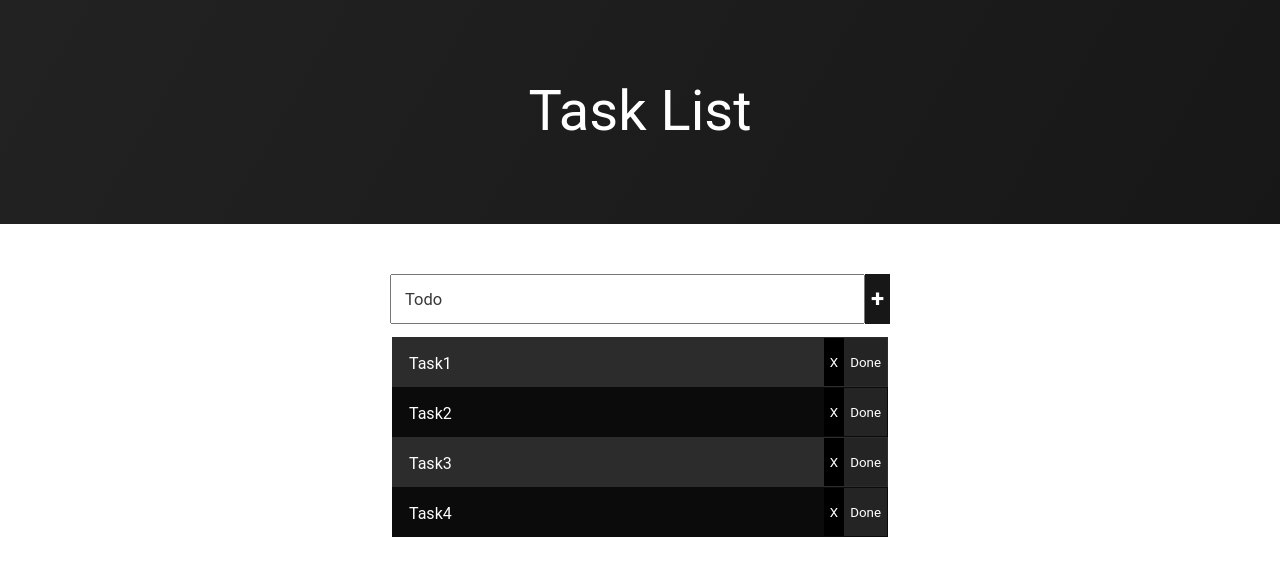
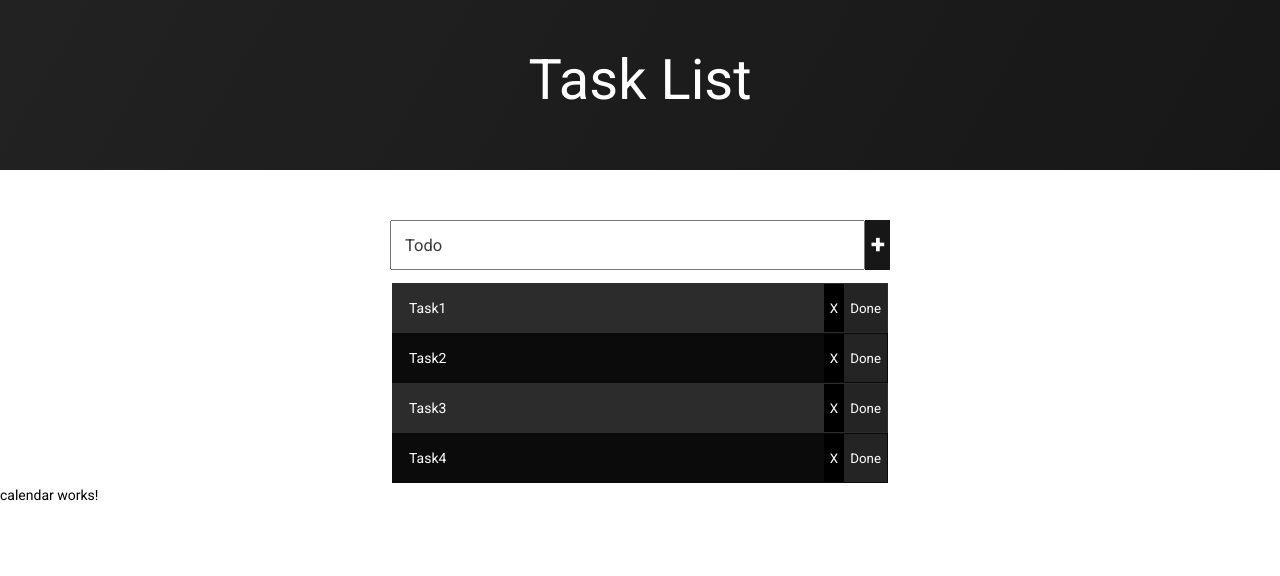
Before and after one commit to AppyRamSameer/task-list-app, an Angular app: page / in a window 1280 px wide. Shown: the top 576 px of the page. Built offline with nearby package versions, Linux system fonts and the light colour scheme.

Commit message:
create calender component and added a angular/material

```diff
--- a/angular.json
+++ b/angular.json
@@ -27,6 +27,7 @@
               "src/assets"
             ],
             "styles": [
+              "./node_modules/@angular/material/prebuilt-themes/deeppurple-amber.css",
               "src/styles.css"
             ],
             "scripts": []
@@ -94,6 +95,7 @@
               "src/assets"
             ],
             "styles": [
+              "./node_modules/@angular/material/prebuilt-themes/deeppurple-amber.css",
               "src/styles.css"
             ],
             "scripts": []
--- a/package.json
+++ b/package.json
@@ -11,10 +11,12 @@
   "private": true,
   "dependencies": {
     "@angular/animations": "~13.3.0",
+    "@angular/cdk": "^13.3.9",
     "@angular/common": "~13.3.0",
     "@angular/compiler": "~13.3.0",
     "@angular/core": "~13.3.0",
     "@angular/forms": "~13.3.0",
+    "@angular/material": "^13.3.9",
     "@angular/platform-browser": "~13.3.0",
     "@angular/platform-browser-dynamic": "~13.3.0",
     "@angular/router": "~13.3.0",
--- a/src/app/app.component.html
+++ b/src/app/app.component.html
@@ -1,2 +1,5 @@
 <header>Task List</header>
-<task-list></task-list>
+<body>
+  <task-list></task-list>
+  <app-calendar></app-calendar>
+</body>
--- a/src/app/app.module.ts
+++ b/src/app/app.module.ts
@@ -3,11 +3,13 @@
 
 import { AppRoutingModule } from './app-routing.module';
 import { AppComponent } from './app.component';
+import { CalendarModule } from './calendar/calendar.module';
 import { TaskListModule } from './task-list/task-list.module';
+import { BrowserAnimationsModule } from '@angular/platform-browser/animations';
 
 @NgModule({
   declarations: [AppComponent],
-  imports: [BrowserModule, AppRoutingModule, TaskListModule],
+  imports: [BrowserModule, AppRoutingModule, TaskListModule, CalendarModule, BrowserAnimationsModule],
   providers: [],
   bootstrap: [AppComponent],
 })
--- /dev/null
+++ b/src/app/calendar/calendar.component.html
@@ -0,0 +1 @@
+<p>calendar works!</p>
--- /dev/null
+++ b/src/app/calendar/calendar.component.ts
@@ -0,0 +1,15 @@
+import { Component, OnInit } from '@angular/core';
+
+@Component({
+  selector: 'app-calendar',
+  templateUrl: './calendar.component.html',
+  styleUrls: ['./calendar.component.css']
+})
+export class CalendarComponent implements OnInit {
+
+  constructor() { }
+
+  ngOnInit(): void {
+  }
+
+}
--- a/src/index.html
+++ b/src/index.html
@@ -6,8 +6,11 @@
   <base href="/">
   <meta name="viewport" content="width=device-width, initial-scale=1">
   <link rel="icon" type="image/x-icon" href="favicon.ico">
+  <link rel="preconnect" href="https://fonts.gstatic.com">
+  <link href="https://fonts.googleapis.com/css2?family=Roboto:wght@300;400;500&display=swap" rel="stylesheet">
+  <link href="https://fonts.googleapis.com/icon?family=Material+Icons" rel="stylesheet">
 </head>
-<body>
+<body class="mat-typography">
   <app-root></app-root>
 </body>
 </html>
--- a/src/styles.css
+++ b/src/styles.css
@@ -1 +1,4 @@
 /* You can add global styles to this file, and also import other style files */
+
+html, body { height: 100%; }
+body { margin: 0; font-family: Roboto, "Helvetica Neue", sans-serif; }
```
Also changed, not shown: src/app/calendar/calendar.module.ts (added, +11 -0 lines), src/app/calendar/calendar.component.css (added), 2 other files (tests, documents, lock files or other folders).
